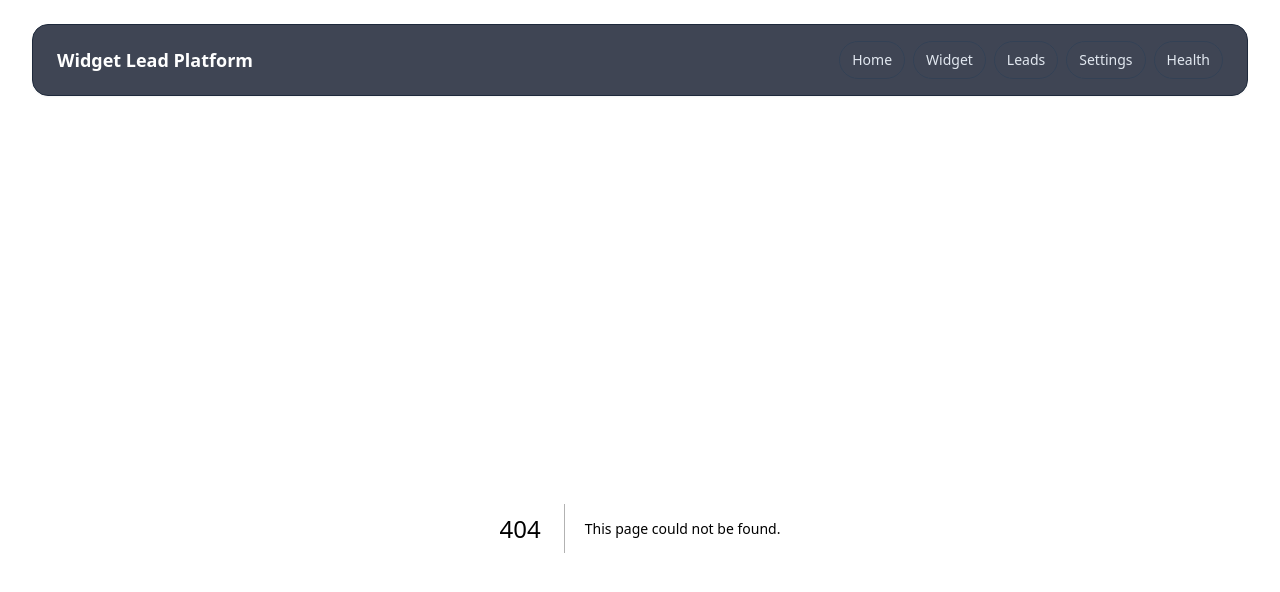
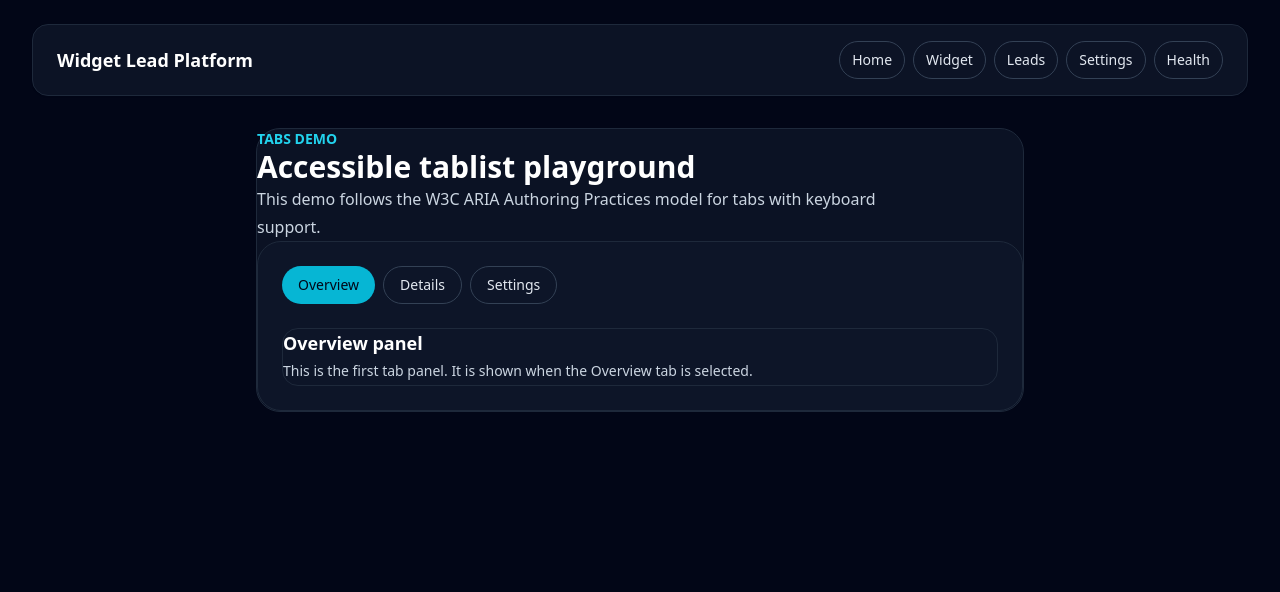
Before and after one commit to P-Henrique2/Lead-Generation-Widget, a Next.js app: page /playground/tabs in a window 1280 px wide. Before the commit this address had no page. Shown: the top 592 px of the page. Built offline with nearby package versions, Linux system fonts and the light colour scheme.

Commit message:
feat: add accessible tabs component to playground

```diff
--- /dev/null
+++ b/playground/tabs/Tabs.tsx
@@ -0,0 +1,164 @@
+'use client';
+
+import { useId, useRef, useState, type KeyboardEvent, type ReactNode } from 'react';
+
+type TabItem = {
+  id: string;
+  label: string;
+  content: ReactNode;
+};
+
+type TabsProps = {
+  items: TabItem[];
+  initialIndex?: number;
+};
+
+export function Tabs({ items, initialIndex = 0 }: TabsProps) {
+  const [activeIndex, setActiveIndex] = useState(initialIndex);
+  const baseId = useId();
+  const tabRefs = useRef<Array<HTMLButtonElement | null>>([]);
+
+  const activateTab = (index: number) => {
+    if (index < 0 || index >= items.length) {
+      return;
+    }
+
+    setActiveIndex(index);
+    tabRefs.current[index]?.focus();
+  };
+
+  const handleKeyDown = (event: KeyboardEvent<HTMLButtonElement>, index: number) => {
+    switch (event.key) {
+      case 'ArrowRight': {
+        event.preventDefault();
+        const nextIndex = (index + 1) % items.length;
+        activateTab(nextIndex);
+        break;
+      }
+      case 'ArrowLeft': {
+        event.preventDefault();
+        const previousIndex = (index - 1 + items.length) % items.length;
+        activateTab(previousIndex);
+        break;
+      }
+      case 'Home': {
+        event.preventDefault();
+        activateTab(0);
+        break;
+      }
+      case 'End': {
+        event.preventDefault();
+        activateTab(items.length - 1);
+        break;
+      }
+      default:
+        break;
+    }
+  };
+
+  return (
+    <div className="w-full rounded-3xl border border-slate-800 bg-slate-900/70 p-6 shadow-2xl">
+      <div role="tablist" aria-label="Demo tabs" className="flex flex-wrap gap-2">
+        {items.map((item, index) => {
+          const tabId = `${baseId}-tab-${item.id}`;
+          const panelId = `${baseId}-panel-${item.id}`;
+          const isSelected = index === activeIndex;
+
+          return (
+            <button
+              key={item.id}
+              ref={(element) => {
+                tabRefs.current[index] = element;
+              }}
+              id={tabId}
+              type="button"
+              role="tab"
+              aria-selected={isSelected}
+              aria-controls={panelId}
+              tabIndex={isSelected ? 0 : -1}
+              onClick={() => setActiveIndex(index)}
+              onKeyDown={(event) => handleKeyDown(event, index)}
+              className={`rounded-full px-4 py-2 text-sm font-medium transition ${
+                isSelected
+                  ? 'bg-cyan-500 text-slate-950 shadow-lg'
+                  : 'border border-slate-700 text-slate-200 hover:border-cyan-400 hover:text-cyan-300'
+              }`}
+            >
+              {item.label}
+            </button>
+          );
+        })}
+      </div>
+
+      {items.map((item, index) => {
+        const tabId = `${baseId}-tab-${item.id}`;
+        const panelId = `${baseId}-panel-${item.id}`;
+        const isSelected = index === activeIndex;
+
+        return (
+          <div
+            key={item.id}
+            id={panelId}
+            role="tabpanel"
+            aria-labelledby={tabId}
+            hidden={!isSelected}
+            className="mt-6 rounded-2xl border border-slate-800 bg-slate-950/70 p-5 text-sm leading-7 text-slate-300"
+          >
+            {item.content}
+          </div>
+        );
+      })}
+    </div>
+  );
+}
+
+export function TabsDemo() {
+  const items = [
+    {
+      id: 'overview',
+      label: 'Overview',
+      content: (
+        <div className="space-y-3">
+          <h3 className="text-lg font-semibold text-white">Overview panel</h3>
+          <p>This is the first tab panel. It is shown when the Overview tab is selected.</p>
+        </div>
+      ),
+    },
+    {
+      id: 'details',
+      label: 'Details',
+      content: (
+        <div className="space-y-3">
+          <h3 className="text-lg font-semibold text-white">Details panel</h3>
+          <p>This tab demonstrates the keyboard interaction model for moving between tabs.</p>
+        </div>
+      ),
+    },
+    {
+      id: 'settings',
+      label: 'Settings',
+      content: (
+        <div className="space-y-3">
+          <h3 className="text-lg font-semibold text-white">Settings panel</h3>
+          <p>Use Arrow Left/Right to move between tabs, Home/End to jump to the ends, and Tab to leave the tablist normally.</p>
+        </div>
+      ),
+    },
+  ];
+
+  return (
+    <div className="min-h-screen bg-slate-950 px-6 py-12 text-slate-100">
+      <div className="mx-auto max-w-3xl space-y-6 rounded-3xl border border-slate-800 bg-slate-900/70 p-8 shadow-2xl">
+        <div className="space-y-3">
+          <p className="text-sm font-semibold uppercase tracking-[0.35em] text-cyan-400">Tabs demo</p>
+          <h1 className="text-3xl font-semibold text-white">Accessible tablist playground</h1>
+          <p className="max-w-2xl text-base leading-7 text-slate-300">
+            This demo follows the W3C ARIA Authoring Practices model for tabs with keyboard support.
+          </p>
+        </div>
+
+        <Tabs items={items} />
+      </div>
+    </div>
+  );
+}
--- /dev/null
+++ b/src/app/playground/tabs/page.tsx
@@ -0,0 +1,5 @@
+import { TabsDemo } from '../../../../playground/tabs/Tabs';
+
+export default function TabsPlaygroundPage() {
+  return <TabsDemo />;
+}
```
